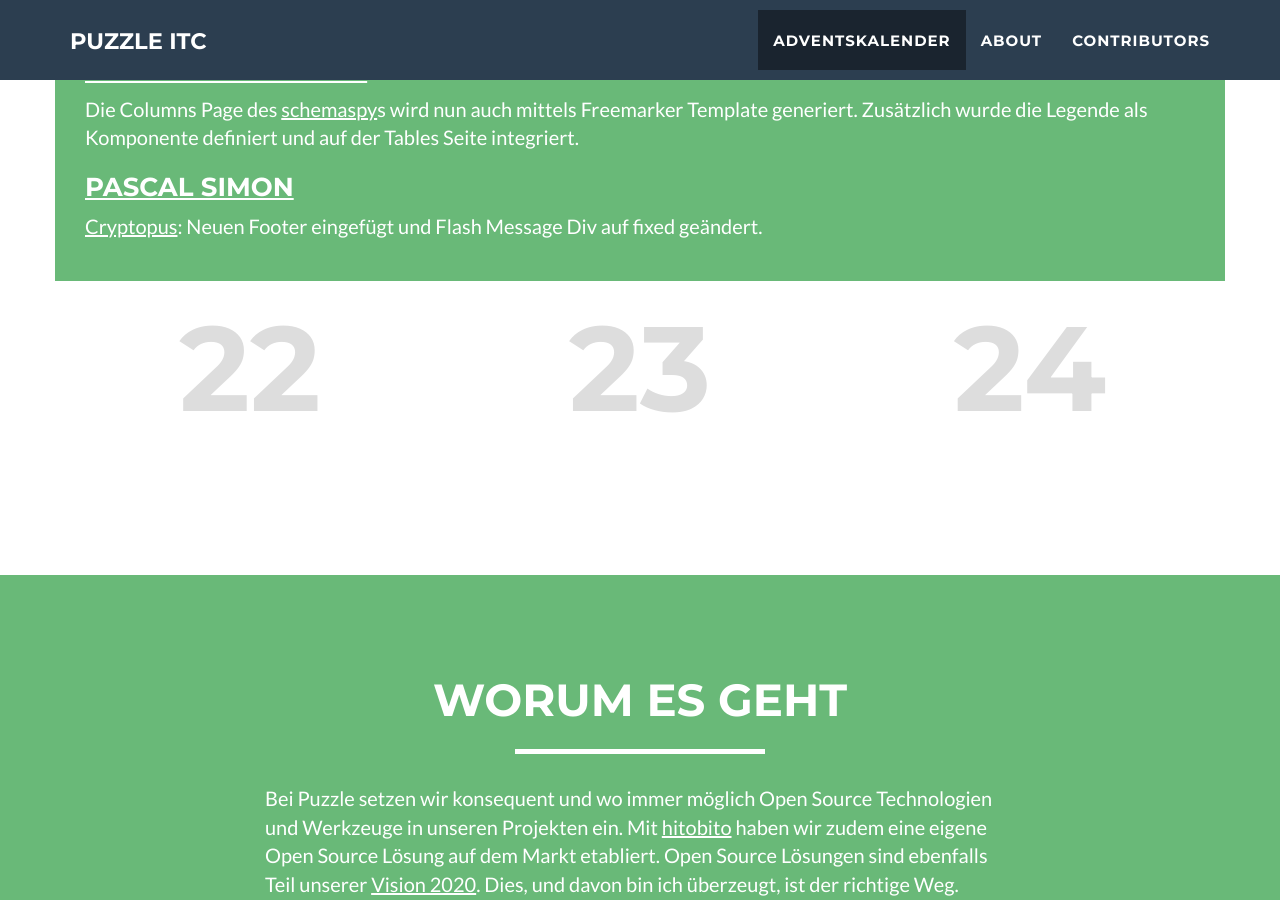
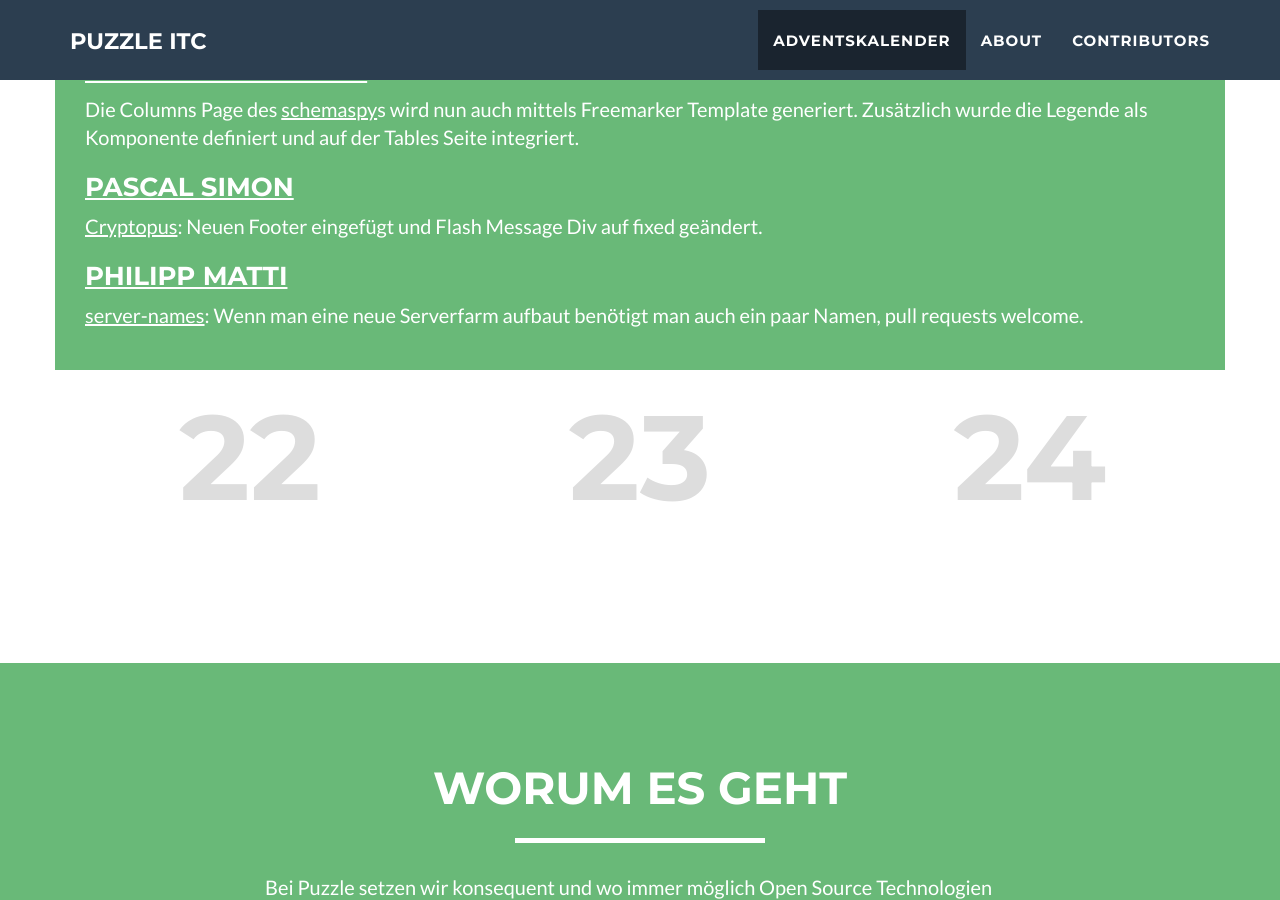
Before and after one commit to puzzle/opensource-advent-challenge-2015, a Jekyll site: the page built from index.html, in a window 1280 px wide and 900 px high, scrolled down 2605 px. Built offline with Jekyll 4.4.1, drawn with Linux system fonts in a browser that asks for light colours; nearby versions of some CDN libraries.

Commit message:
add commit for day20

```diff
--- a/_doors/20.markdown
+++ b/_doors/20.markdown
@@ -12,3 +12,6 @@ Die Columns Page des [schemaspy](https://github.com/drnoa/schemaspy)s wird nun a
 
 ### [Pascal Simon](https://github.com/psunix)
 [Cryptopus](https://github.com/puzzle/cryptopus): Neuen Footer eingefügt und Flash Message Div auf fixed geändert.
+
+### [Philipp Matti](https://github.com/phil-matti)
+[server-names](https://github.com/phil-matti/server-names): Wenn man eine neue Serverfarm aufbaut benötigt man auch ein paar Namen, pull requests welcome.
```
